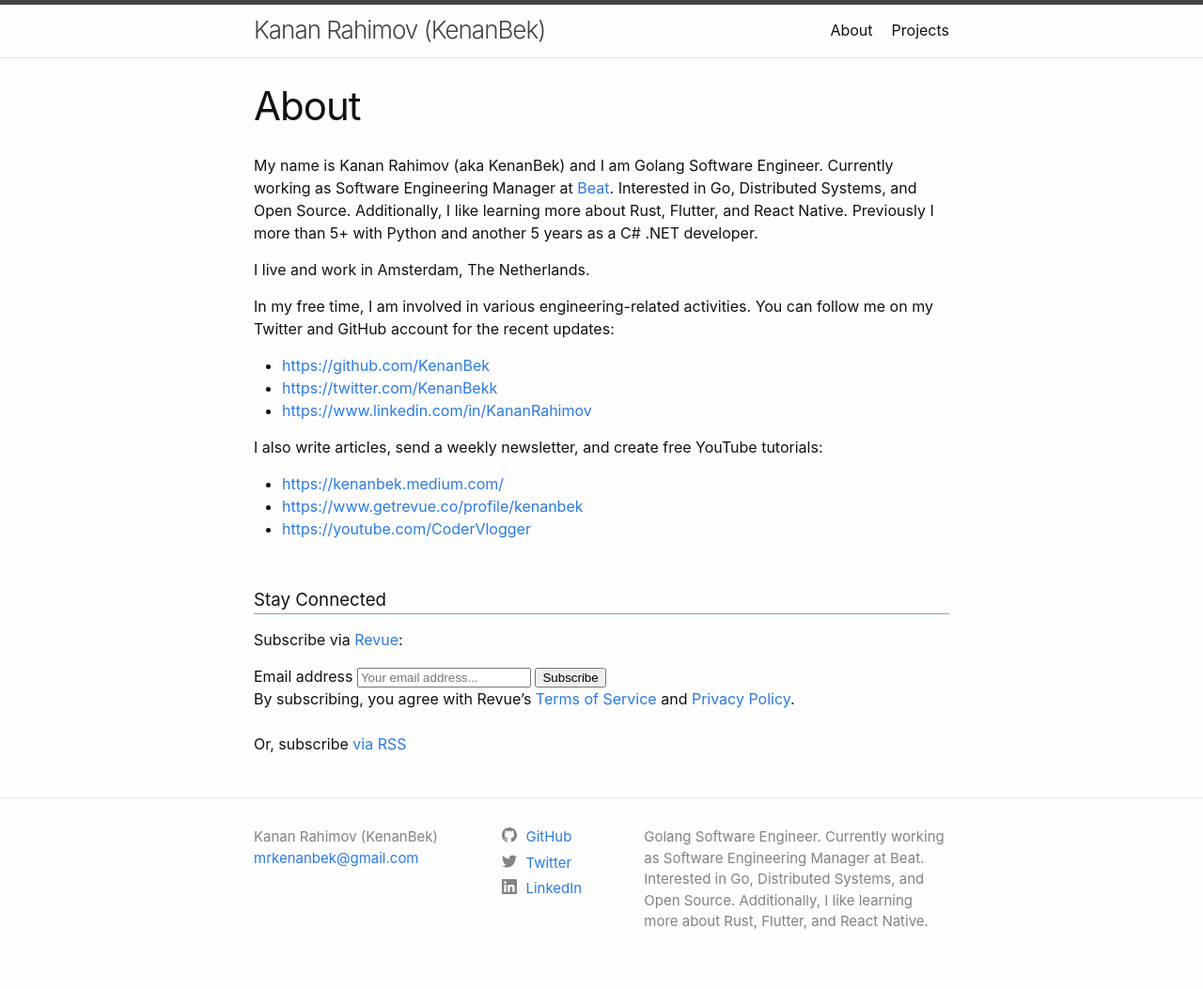
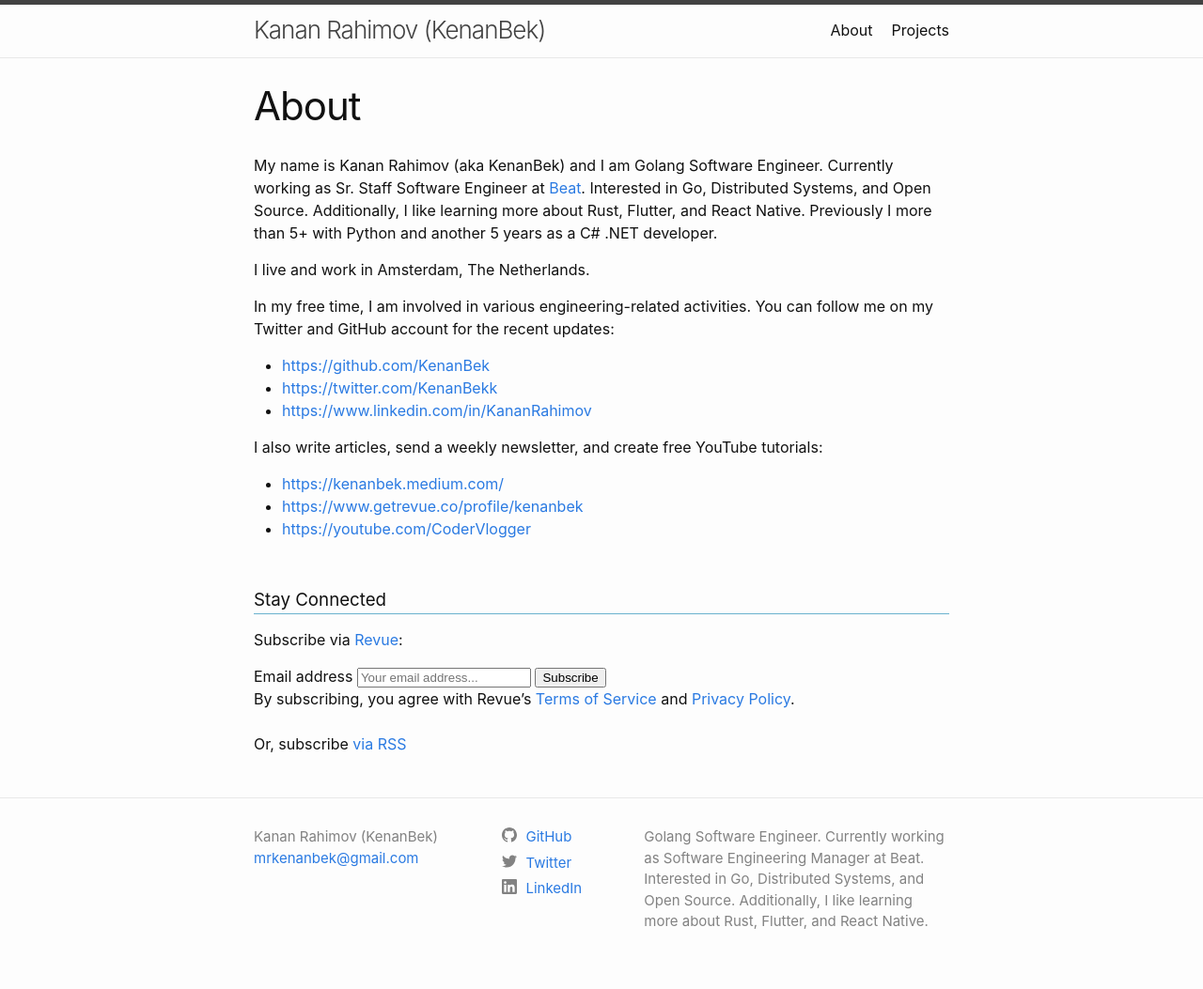
Before and after one commit to KenanBek/kenanbek.github.io, a Jekyll site: the page built from about.md, in a window 1280 px wide. Shown: the whole page at 94% size. Built offline with Jekyll 4.4.1, drawn with Linux system fonts in a browser that asks for light colours.

Commit message:
update about and projects pages

```diff
--- a/about.md
+++ b/about.md
@@ -5,10 +5,10 @@ permalink: /about/
 sitemap:
     priority: 1
     changefreq: 'weekly'
-    lastmod: 2021-07-30 00:04:41 +0200
+    lastmod: 2021-10-09 13:53:38 +0200
 ---
 
-My name is Kanan Rahimov (aka KenanBek) and I am Golang Software Engineer. Currently working as Software Engineering Manager at [Beat](https://www.linkedin.com/company/thebeatapp/). Interested in Go, Distributed Systems, and Open Source. Additionally, I like learning more about Rust, Flutter, and React Native. Previously I more than 5+ with Python and another 5 years as a C# .NET developer.
+My name is Kanan Rahimov (aka KenanBek) and I am Golang Software Engineer. Currently working as Sr. Staff Software Engineer at [Beat](https://www.linkedin.com/company/thebeatapp/). Interested in Go, Distributed Systems, and Open Source. Additionally, I like learning more about Rust, Flutter, and React Native. Previously I more than 5+ with Python and another 5 years as a C# .NET developer.
 
 I live and work in Amsterdam, The Netherlands.
 
```
Also changed, not shown: projects.md (+2 -2 lines).
